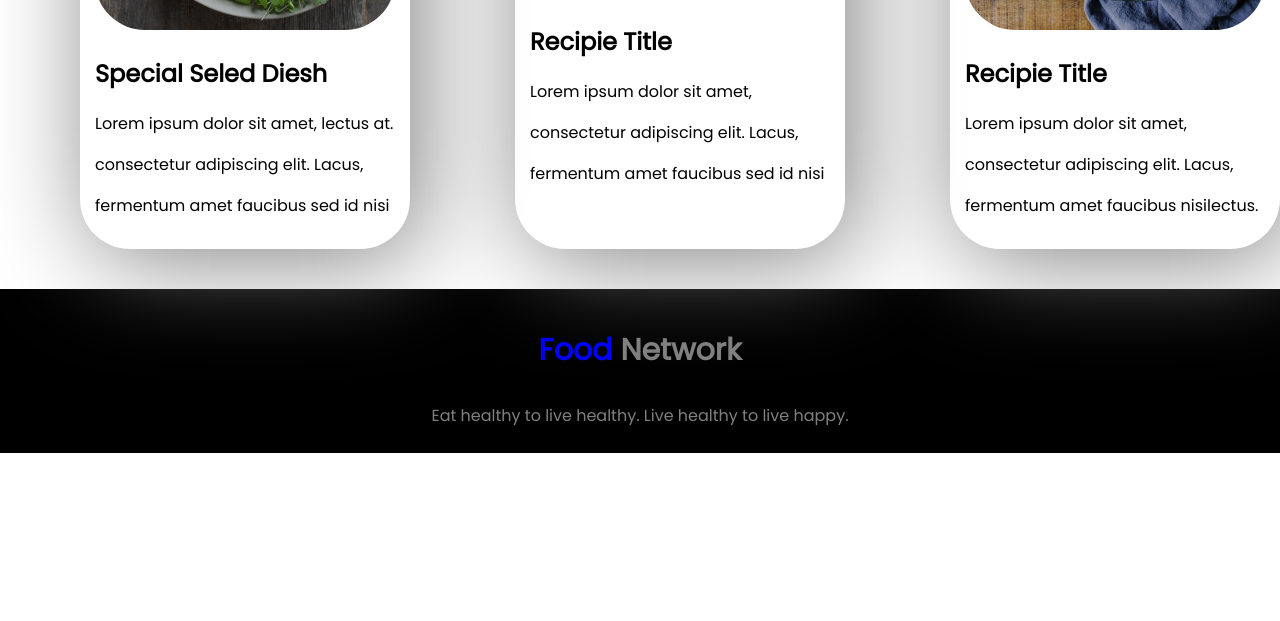
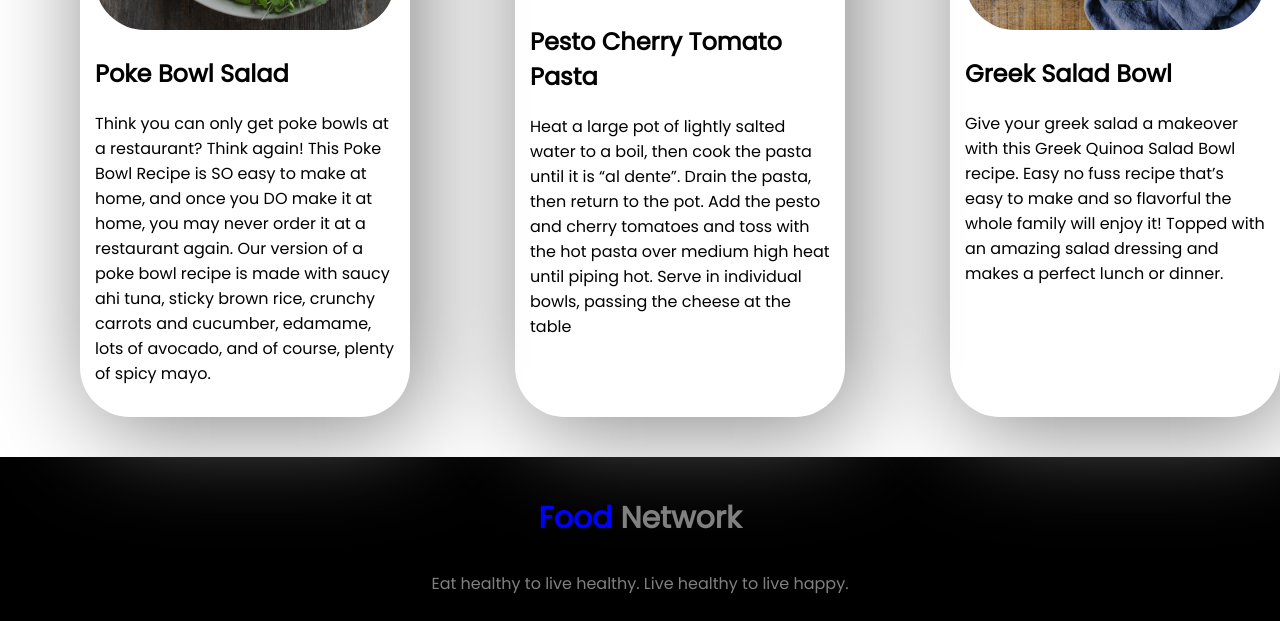
Before and after one commit to Rakib55555/my-frist-assignment, a plain HTML site: page index.html in a window 1280 px wide. Shown: the part 1823-2444 px from the top of the page. Before the commit the page ends 2276 px from the top, so only its background shows below. Drawn offline with Linux system fonts and the light colour scheme.

Commit message:
recipies update

```diff
--- a/index.html
+++ b/index.html
@@ -42,25 +42,22 @@
         <div class="flex-continer">
             <div class="item">
                 <img src="img/Project Cover01.png" alt="">
-                <h2>Special Seled Diesh</h2>
-                <p>Lorem ipsum dolor sit amet, lectus at.</p>
-                   <p> consectetur adipiscing elit. Lacus,
-                    <p>fermentum amet faucibus sed id nisi</p>
+                <h2>Poke Bowl Salad</h2>
+                <p>Think you can only get poke bowls at a restaurant? Think again! This Poke Bowl Recipe is SO easy to make at home, and once you DO make it at home, you may never order it at a restaurant again.
+                    Our version of a poke bowl recipe is made with saucy ahi tuna, sticky brown rice, crunchy carrots and cucumber, edamame, lots of avocado, and of course, plenty of spicy mayo.</p>
             </div>
             <div class="item">
                 <img src="img/Project Cover02.png" alt="">
-                <h2>Recipie Title</h2>
-                <p>Lorem ipsum dolor sit amet,
-                    <p>consectetur adipiscing elit. Lacus,</p>
-                   <p> fermentum amet faucibus sed id nisi</p>
+                <h2>Pesto Cherry Tomato Pasta</h2>
+                <p>Heat a large pot of lightly salted water to a boil, then cook the pasta until it is “al dente”. Drain the pasta, then return to the pot. Add the pesto and cherry tomatoes and toss with the hot pasta over medium high heat until piping hot. Serve in individual bowls, passing the cheese at the table</p>
 
             </div>
             <div class="item">
                 <img src="img/Project Cover03.png" alt="">
-                <h2>Recipie Title</h2>
-                <p>Lorem ipsum dolor sit amet,</p>
-                    <p>consectetur adipiscing elit. Lacus,</p>
-                    <p>fermentum amet faucibus nisilectus.</p>
+                <h2>Greek Salad Bowl</h2>
+                <p>Give your greek salad a makeover with this Greek Quinoa Salad Bowl recipe. Easy no fuss recipe that’s easy to make and so flavorful the whole family will enjoy it! Topped with an amazing salad dressing and makes a perfect lunch or dinner.
+
+                </p>
             </div>
         </div>
     </section>
```
